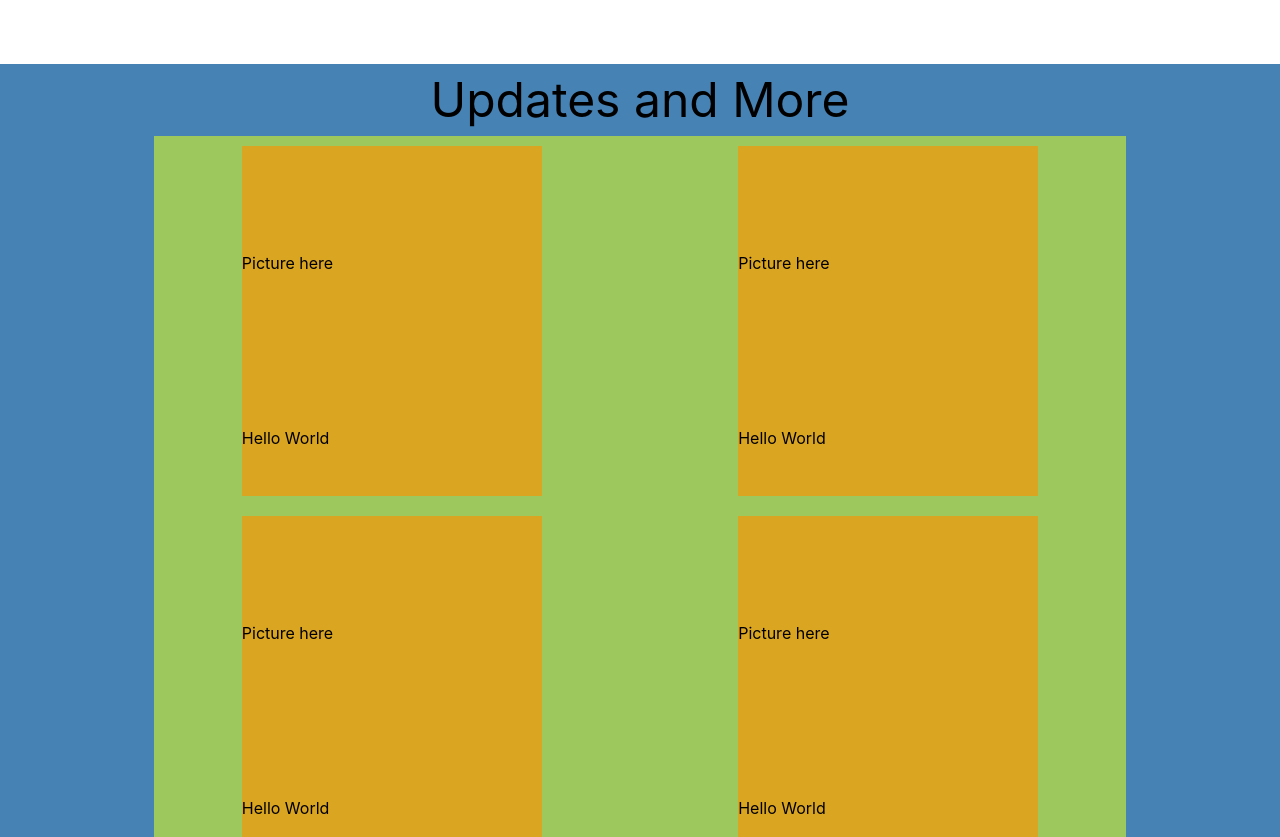
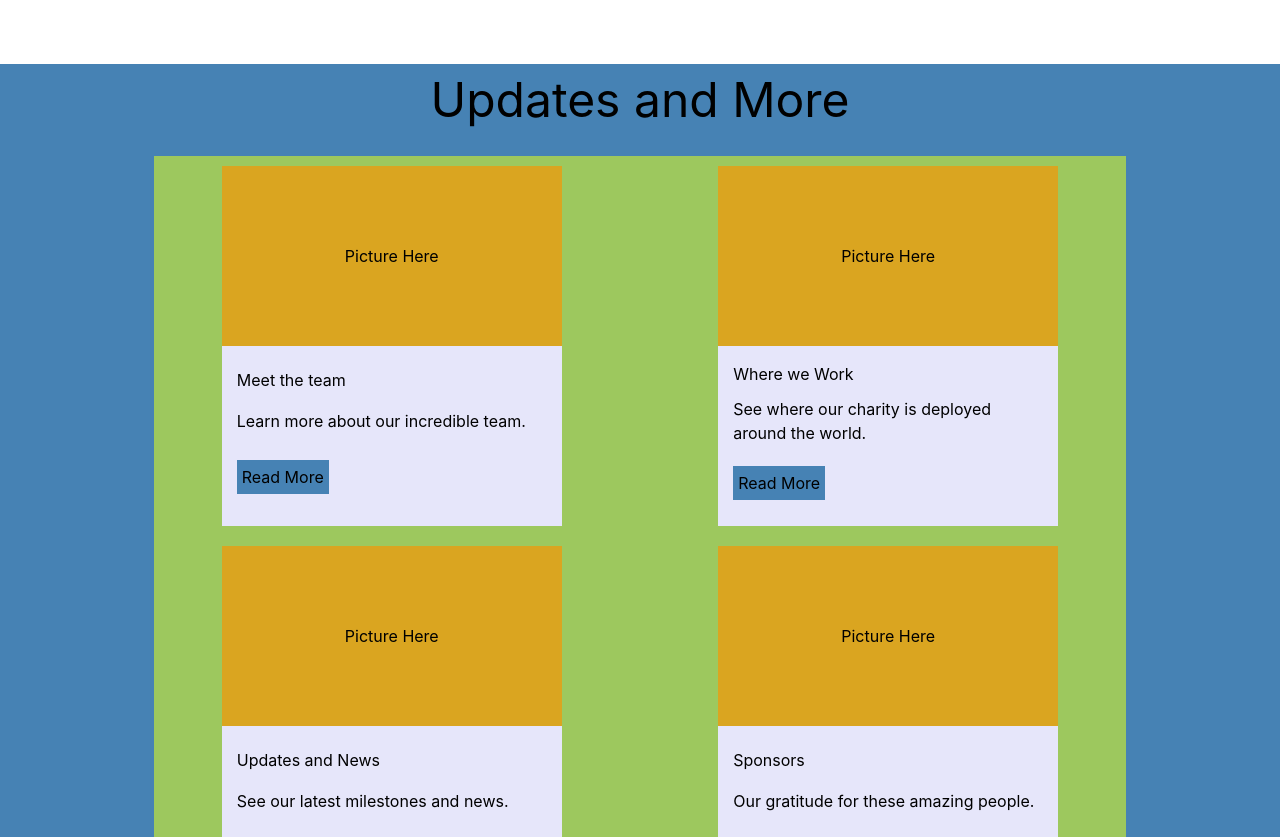
Before and after one commit to AlexanderChao14/RTWB-Website, a React (Create React App) app: page / in a window 1280 px wide. Shown: the part 1960-2797 px from the top of the page. Built offline with nearby package versions, Linux system fonts and the light colour scheme.

Commit message:
Added infocard component, fixed up CSS and styled the updates and more area on landing.

```diff
--- /dev/null
+++ b/src/components/InfoCard.js
@@ -0,0 +1,38 @@
+import React from 'react'
+import { MoreNewsCard } from './styled/ItemStyles'
+
+const descStyle = {
+    display: "flex",
+    flexDirection: "column",
+    justifyContent: "space-evenly",
+    backgroundColor: "lavender",
+    alignItems: "left",
+    width: "100%",
+    height: "100%",
+    padding: "15px"
+}
+
+const button = {
+    backgroundColor: "steelblue",
+    justifySelf: "left",
+    padding: "5px"
+}
+
+const InfoCard = ({title, desc}) => {
+  return (
+    <>
+        <MoreNewsCard className="grid-item-center items-center">
+            <p>Picture Here</p>
+            <div style={descStyle}>
+                <p style={{justifySelf:"left"}}>{title}</p>
+                <p style={{justifySelf:"left", margin:"10px 0px"}}>{desc}</p>
+                <div style={{margin:"10px 0px"}}>
+                    <button style={ button }>Read More</button>
+                </div>
+            </div>
+        </MoreNewsCard>
+    </>
+  )
+}
+
+export default InfoCard
--- a/src/components/pages/Home.js
+++ b/src/components/pages/Home.js
@@ -4,6 +4,7 @@ import { GridStyle11, GridStyle12, GridStyle21 } from '../styled/GridStyles'
 import { TextMedium } from '../styled/TextStyles'
 import { FlexboxColumnCenter } from '../styled/FlexboxStyles'
 import { MoreNewsCard } from '../styled/ItemStyles'
+import InfoCard from '../InfoCard'
 
 
 
@@ -65,28 +66,14 @@ const Home = () => {
                 <FlexboxColumnCenter className="updatesContainer container mx-auto max-w-screen-2xl px-2 sm:px-6 lg:px-8">
                     <SectionHeading>Updates and More</SectionHeading>
                     <div className="updatesGrid">
-                        <MoreNewsCard className="grid-item-center items-center">
-                            <p>Picture here</p>
-                            <p>Hello World</p>
-                        </MoreNewsCard>
 
-                        <MoreNewsCard className="grid-item-center items-center">
-                            <p>Picture here</p>
-                            <p>Hello World</p>
-                        </MoreNewsCard>
+                        <InfoCard title="Meet the team" desc="Learn more about our incredible team."></InfoCard>
 
-                        <MoreNewsCard className="grid-item-center items-center">
-                            <p>Picture here</p>
-                            <p>Hello World</p>
-                        </MoreNewsCard>
-                        <MoreNewsCard className="grid-item-center items-center">
-                            <p>Picture here</p>
-                            <p>Hello World</p>
-                        </MoreNewsCard>
+                        <InfoCard title="Where we Work" desc="See where our charity is deployed around the world."></InfoCard>
 
+                        <InfoCard title="Updates and News" desc="See our latest milestones and news."></InfoCard>
 
-
-
+                        <InfoCard title="Sponsors" desc="Our gratitude for these amazing people."></InfoCard>
 
                     </div>
                 </FlexboxColumnCenter>
--- a/src/components/styled/ItemStyles.js
+++ b/src/components/styled/ItemStyles.js
@@ -1,10 +1,11 @@
 import styled from "styled-components";
+import React from 'react'
 
 export const MoreNewsCard = styled.div`
     background-color: goldenrod;
     display: grid;
     grid-template-columns: 1fr;
-    grid-template-rows: 2fr 1fr;
-    min-height: 350px;
-    width: 300px;
+    grid-template-rows: 1fr 1fr;
+    min-height: 360px;
+    width: 340px;
 `;
--- a/src/index.css
+++ b/src/index.css
@@ -44,18 +44,18 @@ section {
 /* Put grid items in the center of the cell */
 .grid-item-center {
   justify-self: center;
+  align-self: center;
   justify-content: center;
-  align-self: center;
 }
 
-/* Align items left */
+/* justify items left */
 .items-left {
-  align-items: left;
+  justify-items: left;
 }
 
-/* align items center */
+/* justify items to center */
 .items-center {
-  align-items: center;
+  justify-items: center;
 }
 
 /* The Container for the updates grid. */
@@ -69,10 +69,11 @@ section {
   background-color: rgb(157, 200, 94);
   width: 80%;
   height: 90%;
-  grid-template-columns: repeat(auto-fill, minmax(320px, 1fr));
+  grid-template-columns: repeat(auto-fill, minmax(350px, 1fr));
   grid-template-rows: repeat(1fr);
   gap: 20px;
   padding: 10px 0px;
+  margin: 20px 0px;
 }
 
 /* The footer object for all webpages */
```
